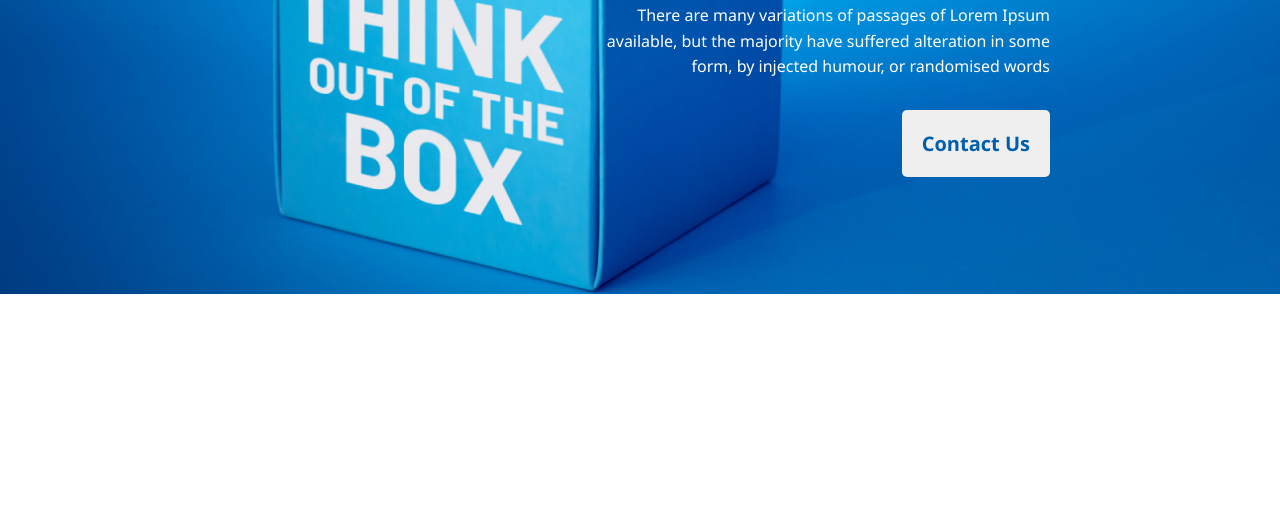
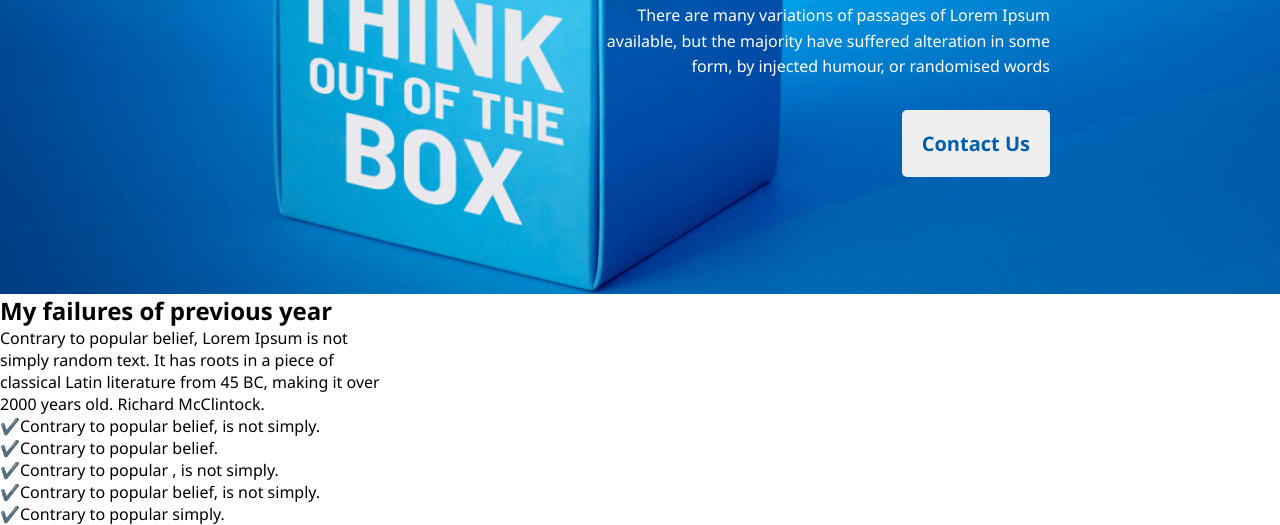
Before and after one commit to Rahatul07/first-assignment, a plain HTML site: page first-assignment/index.html in a window 1280 px wide. Shown: the part 506-1031 px from the top of the page. Before the commit the page ends 800 px from the top, so only its background shows below. Drawn offline with Linux system fonts and the light colour scheme.

Commit message:
body text

```diff
--- a/first-assignment/index.html
+++ b/first-assignment/index.html
@@ -15,7 +15,22 @@
                 <br> Possible If You <br> believe</h2>
             <p class="header-description">There are many variations of passages of Lorem Ipsum <br> available, but the majority have suffered alteration in some <br> form, by injected humour, or randomised words</p>
             <button class="primary-btn">Contact Us</button></div>
+    </section>
+    <section class="body-part">
+        <div class="body-Image">
+        </div>
 
+        <div class="body-text">
+        <h2>My failures of previous year</h2>
+        <p>Contrary to popular belief, Lorem Ipsum is not <br> simply random text. It has roots in a piece of <br> classical Latin literature from 45 BC, making it over <br> 2000 years old. Richard McClintock.</p>
+        <ul>
+            <li>Contrary to popular belief, is not simply.</li>
+            <li>Contrary to popular belief.</li>
+            <li>Contrary to popular , is not simply.</li>
+            <li>Contrary to popular belief, is not simply.</li>
+            <li>Contrary to popular simply.</li>
+        </ul>
+        </div>
     </section>
 </body>
 </html>
--- a/first-assignment/styles.css
+++ b/first-assignment/styles.css
@@ -41,3 +41,10 @@
     border: none;
     color: #005fac;
 }
+ul {
+    list-style: none;
+  }
+
+  ul li:before {
+    content: '✔️';
+  }
```
